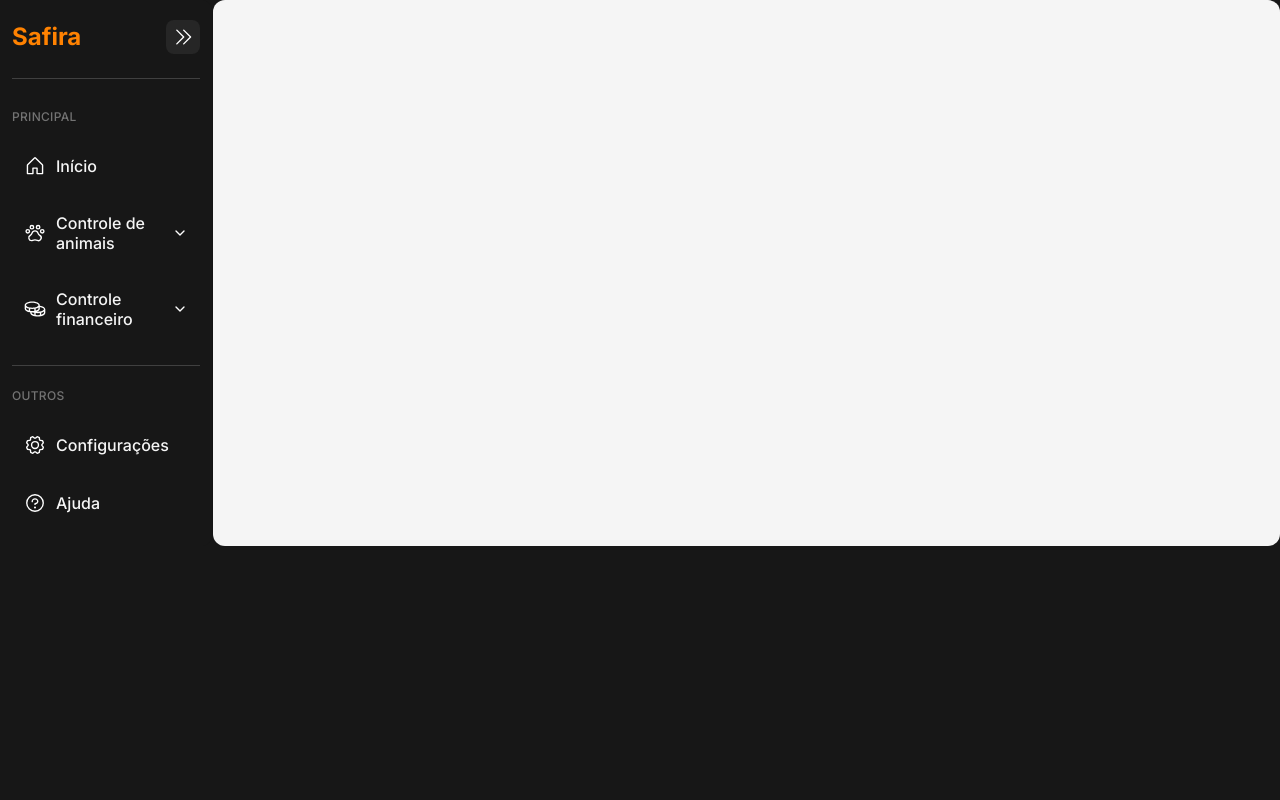
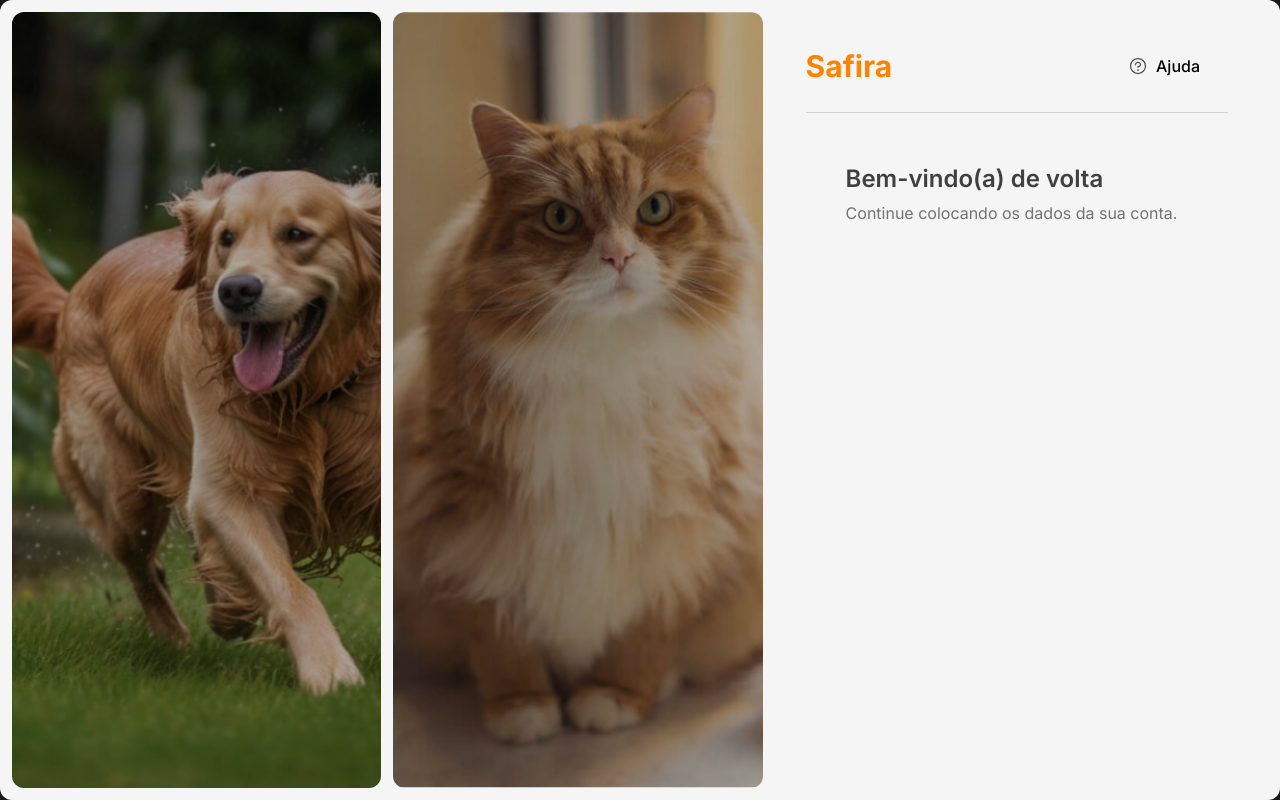
Before and after one commit to Gabriel300p/safira, a Next.js app: page /auth/login in a window 1280 px wide. Built offline with nearby package versions, Linux system fonts and the light colour scheme.

Commit message:
fazendo a tabela parte 4 / começando o login

```diff
--- a/src/app/api/animal/route.ts
+++ b/src/app/api/animal/route.ts
@@ -72,3 +72,20 @@ export async function PUT(req: Request) {
     );
   }
 }
+
+export async function DELETE(req: Request) {
+  try {
+    const body = await req.json();
+    const user = await db.animal.delete({
+      where: {
+        id: body.id,
+      },
+    });
+    return new Response(JSON.stringify(user), { status: 200 });
+  } catch (error) {
+    console.error("Erro ao excluir animal:", error);
+    return new Response(JSON.stringify({ error: "Erro ao excluir animal." }), {
+      status: 500,
+    });
+  }
+}
--- a/src/app/auth/login/page.tsx
+++ b/src/app/auth/login/page.tsx
@@ -1,3 +1,54 @@
+import Cat from "@/assets/login/cat.png";
+import Dog from "@/assets/login/dog.png";
+import { Button } from "@/components/ui/button";
+import { Separator } from "@/components/ui/separator";
+import Image from "next/image";
+import { PiQuestion } from "react-icons/pi";
+
 export default function Login() {
-  return <></>;
+  return (
+    <div className="flex h-screen p-3">
+      <div className="w-[60%] h-full">
+        <div className="w-fit h-full flex gap-3 ">
+          <Image
+            src={Dog}
+            alt="Dog"
+            className="w-[49%] object-cover rounded-xl"
+          />
+          <Image
+            src={Cat}
+            alt="Cat"
+            className="w-[49%] object-cover rounded-xl"
+          />
+        </div>
+      </div>
+      <div className="w-[40%]">
+        <div className="flex flex-col justify-center w-full px-10 py-6 ">
+          <div className="justify-between items-center flex w-full">
+            <div className="text-primary text-3xl font-bold">Safira</div>
+            <div className="self-stretch px-3 py-2.5 rounded-lg justify-start items-center gap-2 flex">
+              <Button
+                variant="ghost"
+                className="text-base hover:bg-neutral-200"
+              >
+                <PiQuestion className="w-5 h-5 text-neutral-600" />
+                Ajuda
+              </Button>
+            </div>
+          </div>
+          <Separator className="bg-neutral-300 h-[1px] mt-4" />
+          <div className="px-10 py-12">
+            <div className="flex-col justify-center items-center gap-[5px] inline-flex">
+              <h1 className="self-stretch text-neutral-700 text-2xl font-semibold leading-9">
+                Bem-vindo(a) de volta
+              </h1>
+              <p className="self-stretch text-neutral-500 text-base font-normal leading-snug">
+                Continue colocando os dados da sua conta.
+              </p>
+            </div>
+          </div>
+        </div>
+      </div>
+    </div>
+  );
 }
--- a/src/app/controle-de-animais/animais/utils/animal-functions.ts
+++ b/src/app/controle-de-animais/animais/utils/animal-functions.ts
@@ -28,7 +28,7 @@ const createAnimal = async (
   animalData: Omit<Animal, "id">
 ): Promise<Animal> => {
   try {
-    const response = await axios.post<Animal>("/animal", animalData);
+    const response = await axios.post<Animal>("/api/animal", animalData);
     return response.data;
   } catch (error) {
     console.error("Erro ao criar animal:", error);
@@ -56,7 +56,9 @@ const updateAnimal = async (
 // Função para deletar um animal
 const deleteAnimal = async (id: number): Promise<void> => {
   try {
-    await axios.delete(`/animal/${id}`);
+    await axios.delete(`/api/animal`, {
+      data: { id },
+    });
   } catch (error) {
     console.error(`Erro ao deletar animal com ID ${id}:`, error);
     throw error;
--- a/src/app/layout.tsx
+++ b/src/app/layout.tsx
@@ -20,8 +20,8 @@ export default function RootLayout({
   return (
     <html lang="pt-br">
       <body className={`${inter.className} antialiased bg-neutral-900 flex`}>
-        <Sidebar />
         <ReactQueryProvider>
+          <Sidebar />
           <div className="bg-neutral-100 rounded-xl flex-1 flex flex-col">
             {children}
           </div>
--- a/src/components/sidebar.tsx
+++ b/src/components/sidebar.tsx
@@ -194,7 +194,7 @@ export default function Sidebar() {
 
   useEffect(() => {
     const handleResize = () => {
-      if (window.innerWidth <= 1200) {
+      if (window.innerWidth <= 1440) {
         setOpen(false);
         setIsMobile(true);
       } else {
@@ -213,7 +213,9 @@ export default function Sidebar() {
     <>
       <nav
         className={`${
-          open
+          pathname === "/auth/login"
+            ? "hidden"
+            : open
             ? "w-2/3 sm:w-1/5 xl:w-1/6 px-3 py-5 2xl:p-6 justify-start items-start"
             : "w-16 px-2 py-5 sm:py-6 sm:px-3 lg:w-20 justify-center items-center"
         } h-full bg-neutral-900 rounded-xl border-r border-black/10 flex-col inline-flex gap-6`}
@@ -231,7 +233,7 @@ export default function Sidebar() {
             <PiCaretDoubleLeft
               size={22}
               className={`${
-                open ? "rotate-180" : ""
+                open ? "" : "rotate-180"
               } text-white transition duration-300`}
             />
           </button>
```
Also changed, not shown: src/assets/login/cat.png (added), src/assets/login/dog.png (added).
